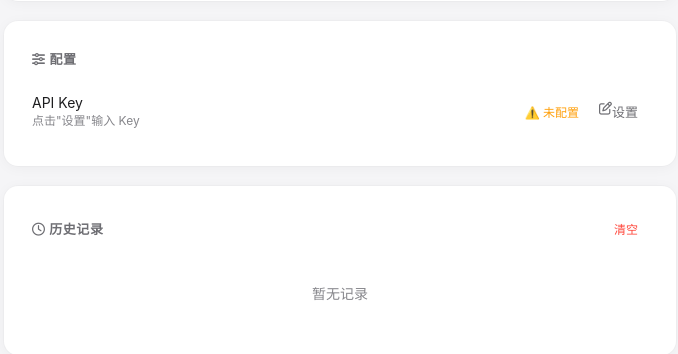
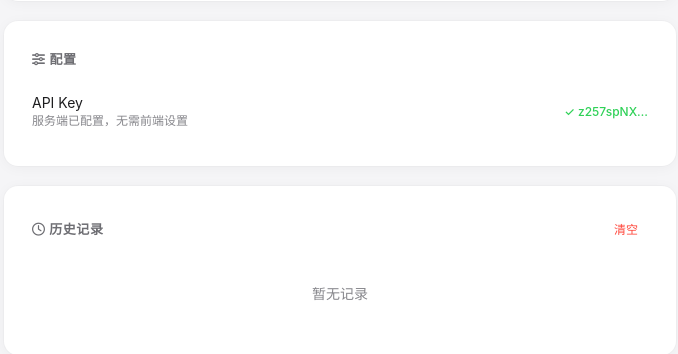
Before and after one commit to stevenliu0618/img-host, a FastAPI app: page /prompt-editor in a window 1280 px wide. Shown: the part 751-1105 px from the top of the page, without its empty margins (300-978 px from the left). Run offline with FastAPI, Linux system fonts and the light colour scheme.

Commit message:
chore: Key 硬编码到 server.py，前端零接触
- 移除运行时 set-key 接口和相关持久化逻辑
- 前端配置卡片简化，仅显示状态，无任何 Key 输入
- 前端不会在任何请求/响应中接触 API Key

```diff
--- a/server.py
+++ b/server.py
@@ -206,57 +206,17 @@ async def health():
 
 # ── GPT-Image-2 代理 API ──────────────────────────────────────────────────
 
-# 服务端 API Key（优先环境变量 -> 持久化文件 -> 空）
-GPTIMAGE_API_KEY = os.environ.get("GPTIMAGE_API_KEY", "")
-GPTIMAGE_KEY_FILE = "/data/gpt_api_key.txt"
-
-
-def _load_gpt_key():
-    global GPTIMAGE_API_KEY
-    if GPTIMAGE_API_KEY:
-        return  # 环境变量优先级最高，不可覆盖
-    try:
-        k = Path(GPTIMAGE_KEY_FILE).read_text(encoding="utf-8").strip()
-        if k:
-            GPTIMAGE_API_KEY = k
-    except (FileNotFoundError, OSError):
-        pass
-
-
-def _save_gpt_key(key: str):
-    try:
-        Path(GPTIMAGE_KEY_FILE).parent.mkdir(parents=True, exist_ok=True)
-        Path(GPTIMAGE_KEY_FILE).write_text(key.strip(), encoding="utf-8")
-    except OSError:
-        pass  # 持久化失败不阻塞
-
-
-_load_gpt_key()
+# 服务端 API Key（硬编码，前端零接触）
+GPTIMAGE_API_KEY = "z257spNXb7V9nbYpIiH5JMh3VM"
 
 
 @app.get("/api/gpt/status")
 async def gpt_status():
     """查询 API Key 配置状态（不暴露完整 Key）。"""
-    env_configured = bool(os.environ.get("GPTIMAGE_API_KEY", ""))
     return JSONResponse({
-        "ready": bool(GPTIMAGE_API_KEY),
-        "env": env_configured,
-        "keyHint": GPTIMAGE_API_KEY[:8] + "…" if GPTIMAGE_API_KEY else "",
+        "ready": True,
+        "keyHint": GPTIMAGE_API_KEY[:8] + "…",
     })
-
-
-@app.post("/api/gpt/set-key")
-async def gpt_set_key(body: dict):
-    """运行时设置 API Key（仅当未设环境变量时有效）。"""
-    if os.environ.get("GPTIMAGE_API_KEY", ""):
-        raise HTTPException(400, "环境变量已配置 API Key，不可运行时修改")
-    key = (body.get("key") or "").strip()
-    if not key:
-        raise HTTPException(400, "Key 不能为空")
-    global GPTIMAGE_API_KEY
-    GPTIMAGE_API_KEY = key
-    _save_gpt_key(key)
-    return JSONResponse({"ok": True, "keyHint": key[:8] + "…"})
 
 
 @app.post("/api/gpt/generate")
--- a/templates/prompt-editor.html
+++ b/templates/prompt-editor.html
@@ -410,23 +410,9 @@
     <div class="key-status" id="keyConfigRow">
       <div>
         <div class="key-label">API Key</div>
-        <div class="key-hint" id="keyHintText">服务端配置，无需前端设置</div>
+        <div class="key-hint" id="keyHintText">服务端已配置，无需前端设置</div>
       </div>
-      <div style="display:flex;align-items:center;gap:10px;">
-        <span class="key-indicator" id="keyIndicator">检测中…</span>
-        <button class="btn-ghost" id="setKeyBtn" style="border:none;cursor:pointer;"><i class="fa-regular fa-pen-to-square"></i> 设置</button>
-      </div>
-    </div>
-    <!-- Key 输入行（默认隐藏） -->
-    <div id="keyInputRow" style="display:none;padding-top:12px;border-top:1px solid var(--border);">
-      <div style="display:flex;gap:8px;">
-        <input type="password" id="keyInput" placeholder="输入速创 API Key" style="flex:1;font-size:13px;padding:8px 10px;" />
-        <button class="btn-sm btn-sm-blue" id="keySaveBtn"><i class="fa-regular fa-floppy-disk"></i> 保存</button>
-        <button class="btn-sm btn-sm-ghost" id="keyCancelBtn">取消</button>
-      </div>
-      <div style="font-size:12px;color:var(--dim);margin-top:6px;">
-        Key 保存在服务器上，重启不丢失。<a href="https://api.wuyinkeji.com/user/key" target="_blank" style="color:var(--accent);">去速创控制台获取</a>
-      </div>
+      <span class="key-indicator" id="keyIndicator">检测中…</span>
     </div>
   </div>
 
@@ -467,12 +453,6 @@
   const historyList = $('#historyList')
   const clearHistoryBtn = $('#clearHistoryBtn')
   const keyIndicator = $('#keyIndicator')
-  const setKeyBtn = $('#setKeyBtn')
-  const keyInputRow = $('#keyInputRow')
-  const keyInput = $('#keyInput')
-  const keySaveBtn = $('#keySaveBtn')
-  const keyCancelBtn = $('#keyCancelBtn')
-  const keyHintText = $('#keyHintText')
   const toast = $('#toast')
 
   // ── 状态 ──
@@ -637,51 +617,15 @@
     try {
       const r=await fetch('/api/gpt/status'); const d=await r.json()
       if (d.ready) {
-        keyIndicator.textContent = '✓ 已配置'; keyIndicator.style.color = 'var(--green)'
-        keyHintText.textContent = 'Key: ' + d.keyHint
-        keyInputRow.style.display = 'none'
+        keyIndicator.textContent = '✓ ' + d.keyHint; keyIndicator.style.color = 'var(--green)'
       } else {
-        keyIndicator.textContent = d.env ? '⚠️ 环境变量未设置' : '⚠️ 未配置'
-        keyIndicator.style.color = 'var(--orange)'
-        keyHintText.textContent = '点击"设置"输入 Key'
-        if (d.env) {
-          setKeyBtn.style.display = 'none'
-          keyHintText.textContent = '请去 Zeabur 设置环境变量 GPTIMAGE_API_KEY'
-        } else {
-          setKeyBtn.style.display = 'inline-flex'
-        }
+        keyIndicator.textContent = '⚠️ 未配置'; keyIndicator.style.color = 'var(--red)'
       }
     } catch {
       keyIndicator.textContent = '无法连接服务'; keyIndicator.style.color = 'var(--red)'
     }
   }
   fetchKeyStatus()
-
-  // ── API Key 运行时设置 ──
-  setKeyBtn.addEventListener('click', () => {
-    keyInputRow.style.display = 'block'
-    keyInput.focus()
-  })
-  keyCancelBtn.addEventListener('click', () => { keyInputRow.style.display = 'none'; keyInput.value = '' })
-  keySaveBtn.addEventListener('click', async () => {
-    const key = keyInput.value.trim()
-    if (!key) { showToast('请输入 API Key'); return }
-    try {
-      const r = await fetch('/api/gpt/set-key', {
-        method: 'POST',
-        headers: { 'Content-Type': 'application/json' },
-        body: JSON.stringify({ key })
-      })
-      const d = await r.json()
-      if (!r.ok) throw new Error(d.detail || d.msg || '设置失败')
-      showToast('API Key 已保存')
-      keyInput.value = ''
-      keyInputRow.style.display = 'none'
-      fetchKeyStatus()
-    } catch (e) {
-      showToast('设置失败: ' + e.message)
-    }
-  })
 
   // ── 生成 ──
   genBtn.addEventListener('click', async () => {
```
